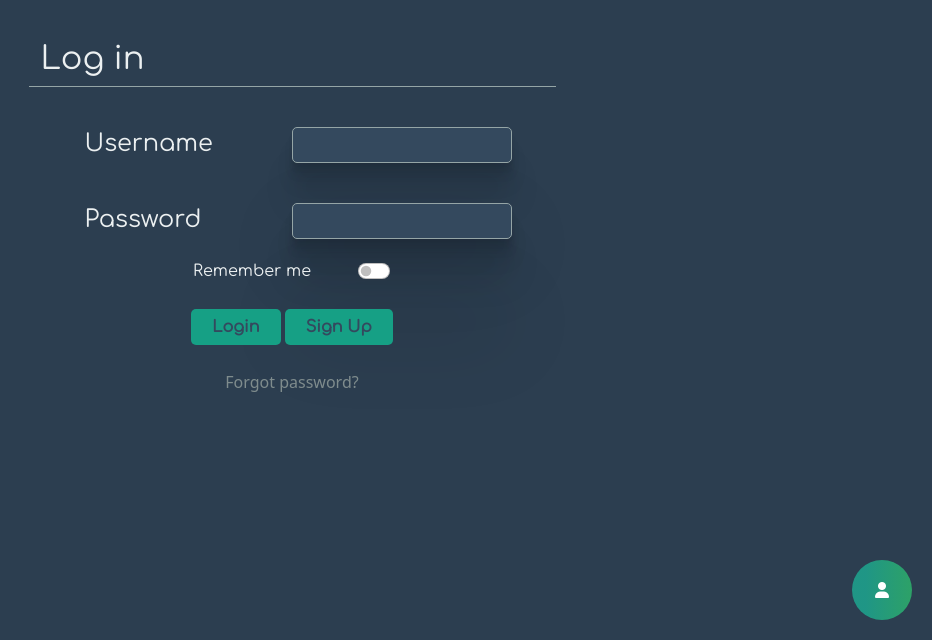
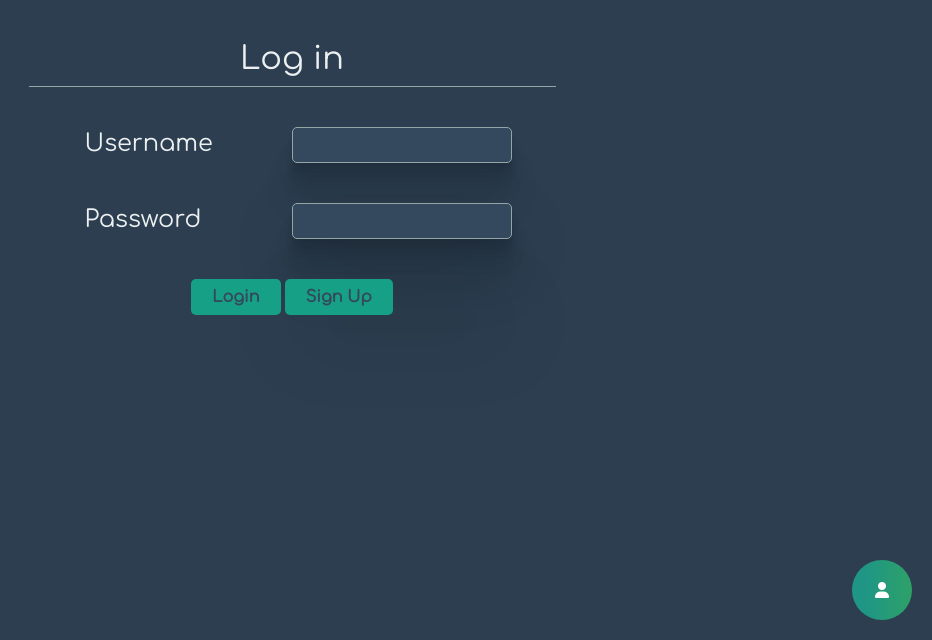
Before and after one commit to Manc-Y15/hustl.io, a Django app: page / in a window 1280 px wide. Shown: the part 160-800 px from the top of the page, without its empty margins (348-1280 px from the left). Run offline with Django 4.2, Linux system fonts and the light colour scheme; some libraries are stand-ins or nearby versions.

Commit message:
more issue fixes
Co-authored-by: lambeau288 <lambeau288@users.noreply.github.com>

```diff
--- a/src/hustlio/settings.py
+++ b/src/hustlio/settings.py
@@ -27,6 +27,7 @@ DEBUG = True
 
 ALLOWED_HOSTS = []
 
+LOGIN_URL = "/login"
 
 # Application definition
 
--- a/src/main/main_views.py
+++ b/src/main/main_views.py
@@ -56,23 +56,33 @@ def home_view(request):
 	for transac in allTransactions:
 		if transac.portfolio_id.owner == request.user:
 			usertransactions.append([])
+			cols = transac.stock_id.display_colour.split(' ')
+			transac.stock_id.col1 = cols[0]
+			transac.stock_id.col2 = cols[1]
 			usertransactions[-1] += [
 				transac.portfolio_id.owner.username,
 				'bought' if transac.buy else 'sold',
 				round(transac.buy_price * transac.volume,2),
 				transac.stock_id.ticket,
 				transac.stock_id.current_price,
-				transac.time
+				transac.time,
+				transac.stock_id.col1,
+				transac.stock_id.col2,
 			]
 		elif transac.portfolio_id.owner in request.user.profile.friends.all() and transac.portfolio_id.owner != request.user:
 			friendtransactions.append([])
+			cols = transac.stock_id.display_colour.split(' ')
+			transac.stock_id.col1 = cols[0]
+			transac.stock_id.col2 = cols[1]
 			friendtransactions[-1] += [
 				transac.portfolio_id.owner.username,
 				'bought' if transac.buy else 'sold',
 				round(transac.buy_price * transac.volume,2),
 				transac.stock_id.ticket,
 				transac.stock_id.current_price,
-				transac.time
+				transac.time,
+				transac.stock_id.col1,
+				transac.stock_id.col2,
 			]
 
 	usertransactions = usertransactions[::-1][:6]
--- a/src/templates/accounts/home.html
+++ b/src/templates/accounts/home.html
@@ -17,7 +17,7 @@
         <div class="col-12 portfolio-summary d-flex flex-column justify-content-center " style="padding: 10px;">
             <h1 class="activity-item-text ">
                 Your portfolio is currently worth <span style="color: var(--emerald); ">${{ portfolio_value|intcomma }}</span> ranking
-                <span style="color: var(--amethyst); ">{{ global_ranking }}</span> globally. <br>
+                <span style="color: var(--amethyst); ">{{ global_ranking|ordinal }}</span> globally. <br>
             </h1>
             <small style="font-family: 'Comfortaa'; font-size: 1rem; color:white">{{ message }}</small>
         </div>
@@ -137,7 +137,7 @@
                         <h5 class="activity-item-text">
                             <font style="color: #f39c12">You</font> {{ transac.1 }}
                             <font style="color: #2ecc71">${{ transac.2 }}</font> of
-                            <a style="text-decoration: none;" href="/trading/{{ transac.3 }}"></a><font style="color: #3498db">{{ transac.3 }}</font></a> at
+                            <a style="text-decoration: none;" href="/trading/{{ transac.3 }}"><font style="width: fit-content;font-weight: 900; background: linear-gradient(90deg, {{ transac.6 }} 23%, {{ transac.7 }} 100%); -webkit-background-clip: text; -webkit-text-fill-color: transparent;">{{ transac.3 }}</font></a> at
                             <font style="color: #3498db">${{ transac.4 }}</font>
                             <font style="float: right; color: #95a5a6">{{ transac.5 }}</font>
                         </h5>
@@ -160,7 +160,7 @@
                         <h5 class="activity-item-text">
                             <a style="text-decoration: none;" href="/portfolio/{{ transac.0 }}"><font style="color: #f39c12">{{ transac.0 }}</font></a> {{ transac.1 }}
                             <font style="color: #2ecc71">${{ transac.2 }}</font> of
-                            <a style="text-decoration: none;" href="/trading/{{ transac.3 }}"><font style="color: #3498db">{{ transac.3 }}</font></a> at
+                            <a style="text-decoration: none;" href="/trading/{{ transac.3 }}"><font style="width: fit-content;font-weight: 900; background: linear-gradient(90deg, {{ transac.6 }} 23%, {{ transac.7 }} 100%); -webkit-background-clip: text; -webkit-text-fill-color: transparent;">{{ transac.3 }}</font></a> at
                             <font style="color: #3498db">${{ transac.4 }}</font>
                             <font style="float: right; color: #95a5a6">{{ transac.5 }}</font>
                         </h5>
--- a/src/templates/accounts/login.html
+++ b/src/templates/accounts/login.html
@@ -9,7 +9,7 @@
             <div class="col-12 text-center">
                 <div class="container" style="margin-top: 20px;">
                     <div class="row" style="border-bottom:1px solid #95a5a6">
-                        <h2 style="text-align: left;">Log in</h2>
+                        <h2 style="text-align: center;">Log in</h2>
                     </div>
                     <div class="container" style="padding-top: 20px;">
                         <form action="/login/" method="POST">
@@ -24,19 +24,9 @@
                                     <h4 class="account-input-text col-12 col-sm-6">Password</h4>
                                     <input class="account-input-box col-12 col-sm-6" type="password" name="password" id="inputPassword">
                                 </div>
-                                <div class="row justify-content-center">
-                                    <div class="col-12 col-sm-4">
-                                        <h6 class="remember-me-text" style="margin-top: 0.2em;">Remember me</h6>
-                                    </div>
-
-                                    <div class="form-check form-switch col-4 col-sm-2 justify-content-center">
-                                        <!-- Override margin-left & float values to center -->
-                                        <input class="form-check-input" type="checkbox" id="inputRemember" style="margin-left: -1.5em !important; float: none !important;">
-                                    </div>
-                                </div>
                                 <div class="account-input" style="text-align: center;">
                                     <button class="submit-button" name="Login" type="submit">Login</button>
-                                    <a href="/signup" class="submit-button" style="padding-top: 0.488em;padding-bottom: 0.488em;">Sign Up</a>
+                                    <button class="submit-button" onclick="window.location.href='/signup'" name="Signup" type="button">Sign Up</a>
                                 </div>
                             </div>
                             <span style="color:var(--alizarin);">
@@ -47,9 +37,6 @@
                                 {% endif %}
                             </span>
                         </form>
-                        <div class="account-admin">
-                            <a href="recover_account.html" class="account-admin-text">Forgot password?</a>
-                        </div>
                     </div>
                 </div>
 
--- a/src/templates/accounts/signup.html
+++ b/src/templates/accounts/signup.html
@@ -8,7 +8,7 @@
             <div class="col-12 text-center">
                 <div class="container" style="margin-top: 20px;">
                     <div class="row" style="border-bottom:1px solid #95a5a6">
-                        <h2 style="text-align: left;">Create Account</h2>
+                        <h2 style="text-align: center;">Create Account</h2>
                     </div>
                     <div class="container" style="padding-top: 20px;">
                         <form action="/signup/" method="POST">
--- a/src/templates/leagues/league_other_portfolio.html
+++ b/src/templates/leagues/league_other_portfolio.html
@@ -20,7 +20,7 @@
             <div class="col portfolio-summary d-flex justify-content-center ">
                 <h1 class="activity-item-text ">
                     They've made <span style="color: var(--carrot); ">{{ numOfTrades }}</span> trades, ranking
-                    <span style="color: var(--river); "> {{ rankOverall }}</span> overall.
+                    <span style="color: var(--river); "> {{ rankOverall|ordinal }}</span> overall.
                 </h1>
             </div>
         </div>
--- a/src/templates/leagues/league_portfolio.html
+++ b/src/templates/leagues/league_portfolio.html
@@ -20,7 +20,7 @@
             <div class="col portfolio-summary d-flex justify-content-center ">
                 <h1 class="activity-item-text ">
                     You've made <span style="color: var(--carrot); ">{{ numOfTrades }}</span> trades, ranking
-                    <span style="color: var(--river); "> {{ rankOverall }}</span> overall - nice work!
+                    <span style="color: var(--river); "> {{ rankOverall|ordinal }}</span> overall - nice work!
                 </h1>
             </div>
         </div>
--- a/src/templates/trading/other_portfolio.html
+++ b/src/templates/trading/other_portfolio.html
@@ -20,7 +20,7 @@
             <div class="col portfolio-summary d-flex justify-content-center ">
                 <h1 class="activity-item-text ">
                     They've made <span style="color: var(--carrot); ">{{ numOfTrades }}</span> trades, ranking
-                    <span style="color: var(--river); "> {{ rankOverall }}</span> overall.
+                    <span style="color: var(--river); "> {{ rankOverall|ordinal }}</span> overall.
                 </h1>
             </div>
         </div>
--- a/src/templates/trading/portfolio.html
+++ b/src/templates/trading/portfolio.html
@@ -20,7 +20,7 @@
             <div class="col portfolio-summary d-flex justify-content-center ">
                 <h1 class="activity-item-text ">
                     You've made <span style="color: var(--carrot); ">{{ numOfTrades }}</span> trades, ranking
-                    <span style="color: var(--river); "> {{ rankOverall }}</span> overall - nice work!
+                    <span style="color: var(--river); "> {{ rankOverall|ordinal }}</span> overall - nice work!
                 </h1>
             </div>
         </div>
```
Also changed, not shown: src/db.sqlite3.
